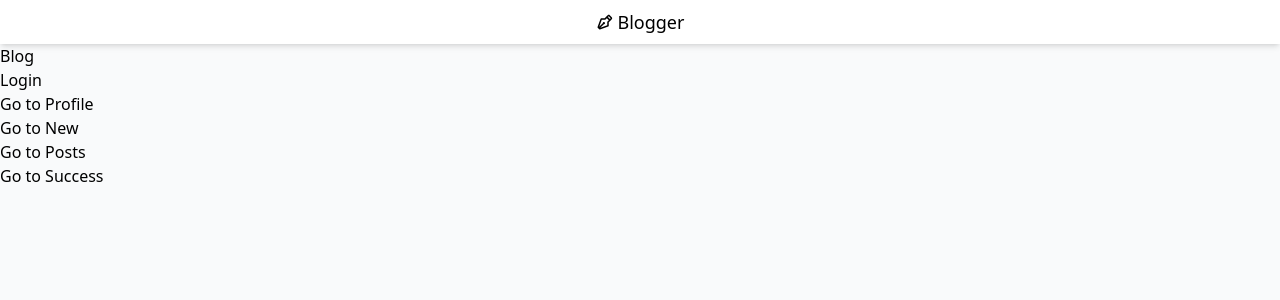
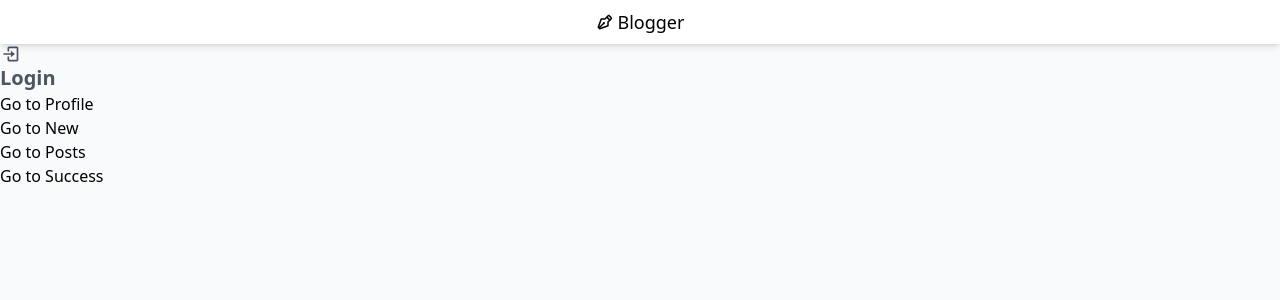
Before and after one commit to ivalenzuela1/blog-generator-nextjs, a Next.js app in the folder blog-generator/: page / in a window 1280 px wide. Shown: the top 300 px of the page. Built offline with nearby package versions, Linux system fonts and the light colour scheme; no server answers.

Commit message:
Implement Sidebar

```diff
--- /dev/null
+++ b/blog-generator/app/components/main/Content.tsx
@@ -0,0 +1,27 @@
+import Link from "next/link";
+import React from "react";
+import { BiLogIn } from "react-icons/bi";
+
+export default function Content() {
+  return (
+    <main className="">
+      <div>
+        <a
+          href="/api/auth/login"
+          className="font-semibold text-gray-600 text-xl cursor-pointer hover:text-indigo-600"
+        >
+          <BiLogIn /> Login
+        </a>
+        <br></br>
+        <Link href="/profile">Go to Profile</Link>
+        <br></br>
+        <Link href="/new">Go to New</Link>
+        <br></br>
+        <Link href="/posts">Go to Posts</Link>
+        <br></br>
+        <Link href="/success">Go to Success</Link>
+        <br></br>
+      </div>
+    </main>
+  );
+}
--- /dev/null
+++ b/blog-generator/app/components/main/MainPage.tsx
@@ -0,0 +1,11 @@
+import React from "react";
+import Sidebar from "./Sidebar";
+import Content from "./Content";
+
+export default function MainPage() {
+  return (
+    <div className="w-full h-full flex flex-col md:flex-row">
+      <Content />
+    </div>
+  );
+}
--- /dev/null
+++ b/blog-generator/app/components/main/Sidebar.tsx
@@ -0,0 +1,60 @@
+"use client";
+import { useUser } from "@auth0/nextjs-auth0/client";
+import Link from "next/link";
+import React from "react";
+import { BiCog, BiHome, BiListUl, BiPlus } from "react-icons/bi";
+import { menuList } from "../../../../data/menuList";
+import { usePathname } from "next/navigation";
+
+export default function Sidebar() {
+  const { user } = useUser();
+  const currentRoute = usePathname();
+  console.log("currentRoute");
+  console.log(currentRoute);
+
+  const getIcon = (icon: string) => {
+    switch (icon) {
+      case "list":
+        return <BiListUl />;
+      case "plus":
+        return <BiPlus />;
+      case "cog":
+        return <BiCog />;
+      default:
+        return <BiHome />;
+    }
+  };
+  return (
+    <>
+      {user ? (
+        <div className="bg-white border border-gray-100 py-2 flex flex-shrink-0 flex-row justify-around md:justify-start md:flex-col md:h-full md:w-32 z-10">
+          {menuList.map((item, index) => (
+            <div key={index}>
+              <Link
+                href={item.route}
+                className="flex items-center cursor-pointer py-2 relative hover:bg-indigo-50 px-4 group rounded-lg"
+              >
+                <div className="flex items-center">
+                  {currentRoute === item.route && (
+                    <div className="h-full w-2 bg-indigo-600 hidden md:block rounded-full -left-1 absolute"></div>
+                  )}
+                  {currentRoute === item.route && (
+                    <div className="h-2 w-full bg-indigo-600 block md:hidden rounded-full -top-3 left-0 absolute"></div>
+                  )}
+                  <span className="text-xl group-hover:text-indigo-600 text-gray-500">
+                    {getIcon(item.icon)}
+                  </span>
+                  <span className="text-xl ml-2 group-hover:text-indigo-600 text-gray-500">
+                    {item.text}
+                  </span>
+                </div>
+              </Link>
+            </div>
+          ))}
+        </div>
+      ) : (
+        <div></div>
+      )}
+    </>
+  );
+}
--- a/blog-generator/app/layout.tsx
+++ b/blog-generator/app/layout.tsx
@@ -1,4 +1,5 @@
 import Navbar from "./components/Navbar";
+import Sidebar from "./components/main/Sidebar";
 import "./globals.css";
 export const metadata = {
   title: "NextJS template with TypeScript, TailwindCSS, and MongoDB",
@@ -16,9 +17,12 @@
   return (
     <html lang="en">
       <UserProvider>
-        <body className="bg-gray-50">
+        <body className="bg-gray-50 w-full h-screen overflow-clip flex flex-col">
           <Navbar />
-          {children}
+          <main className="w-full h-full flex flex-col md:flex-row">
+            <Sidebar />
+            {children}
+          </main>
         </body>
       </UserProvider>
     </html>
--- a/blog-generator/app/page.tsx
+++ b/blog-generator/app/page.tsx
@@ -4,28 +4,9 @@
 import React from "react";
 import { useUser } from "@auth0/nextjs-auth0/client";
 import Navbar from "./components/Navbar";
+import MainPage from "./components/main/MainPage";
 
 export default function Home() {
   const { user, error, isLoading } = useUser();
-  return (
-    <main>
-      <h1>Blog</h1>
-      {user && <div>The user {user?.name} is logged in</div>}
-      {user ? (
-        <a href="/api/auth/logout">Logout</a>
-      ) : (
-        <a href="/api/auth/login">Login</a>
-      )}
-      <div>
-        <Link href="/profile">Go to Profile</Link>
-        <br></br>
-        <Link href="/new">Go to New</Link>
-        <br></br>
-        <Link href="/posts">Go to Posts</Link>
-        <br></br>
-        <Link href="/success">Go to Success</Link>
-        <br></br>
-      </div>
-    </main>
-  );
+  return <MainPage />;
 }
--- a/blog-generator/tsconfig.json
+++ b/blog-generator/tsconfig.json
@@ -20,7 +20,7 @@
       }
     ],
     "paths": {
-      "@/*": ["./src/*"]
+      "@/*": ["./*"]
     }
   },
   "include": ["next-env.d.ts", "**/*.ts", "**/*.tsx", ".next/types/**/*.ts"],
--- /dev/null
+++ b/blog-generator/types.d.ts
@@ -0,0 +1,5 @@
+type MenuItem = {
+  text: string;
+  icon: string;
+  route: string;
+};
--- /dev/null
+++ b/blog-generator/types/MenuItem.d.ts
@@ -0,0 +1,5 @@
+interface MenuItem2 {
+  text: string;
+  icon: string;
+  route: string;
+}
```
Also changed, not shown: 1 other file (tests, documents, lock files or other folders).
